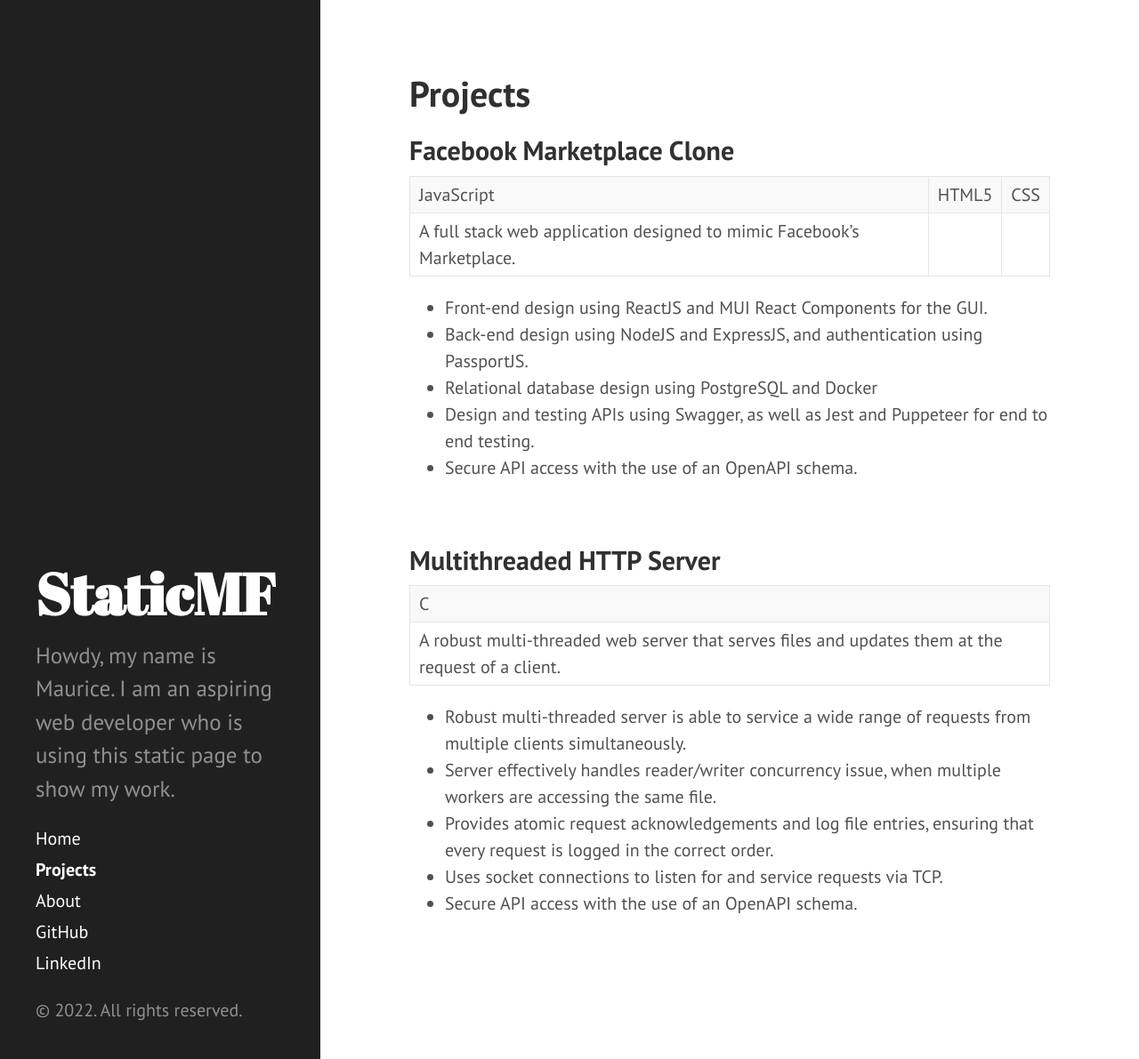
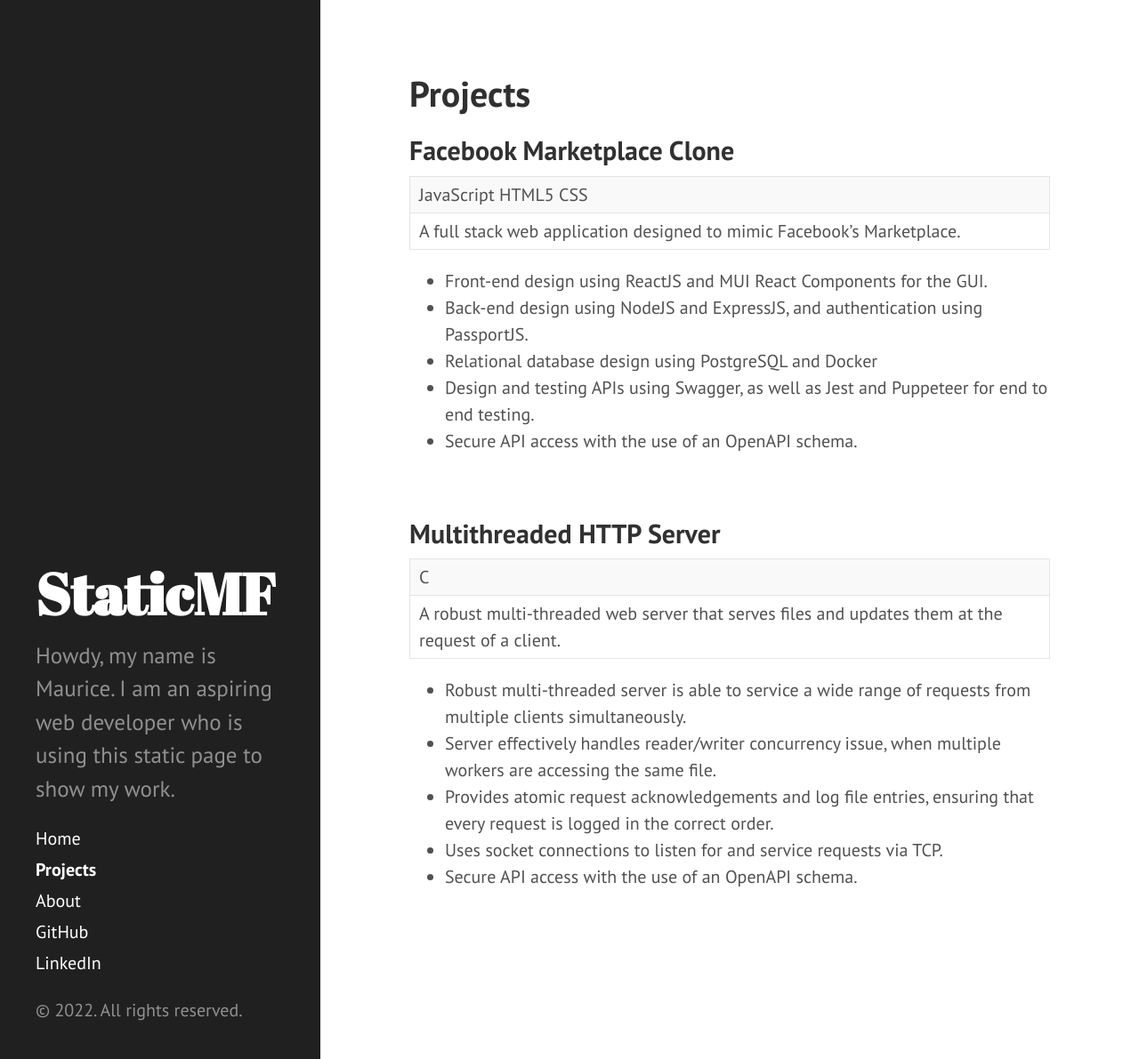
Before and after one commit to Maudi84/static_mf, a Jekyll site: the page built from Projects.md, in a window 1280 px wide and 1191 px high. Shown: the whole window at 89% size. Built offline with Jekyll 4.4.1, drawn with Linux system fonts in a browser that asks for light colours.

```diff
--- a/Projects.md
+++ b/Projects.md
@@ -7,7 +7,7 @@ permalink: projects
 
 ## Facebook Marketplace Clone
 
-| JavaScript | HTML5 | CSS |
+| JavaScript  HTML5  CSS |
 | A full stack web application designed to mimic Facebook's Marketplace.
 
 *  Front-end design using ReactJS and MUI React Components for the GUI.
```
